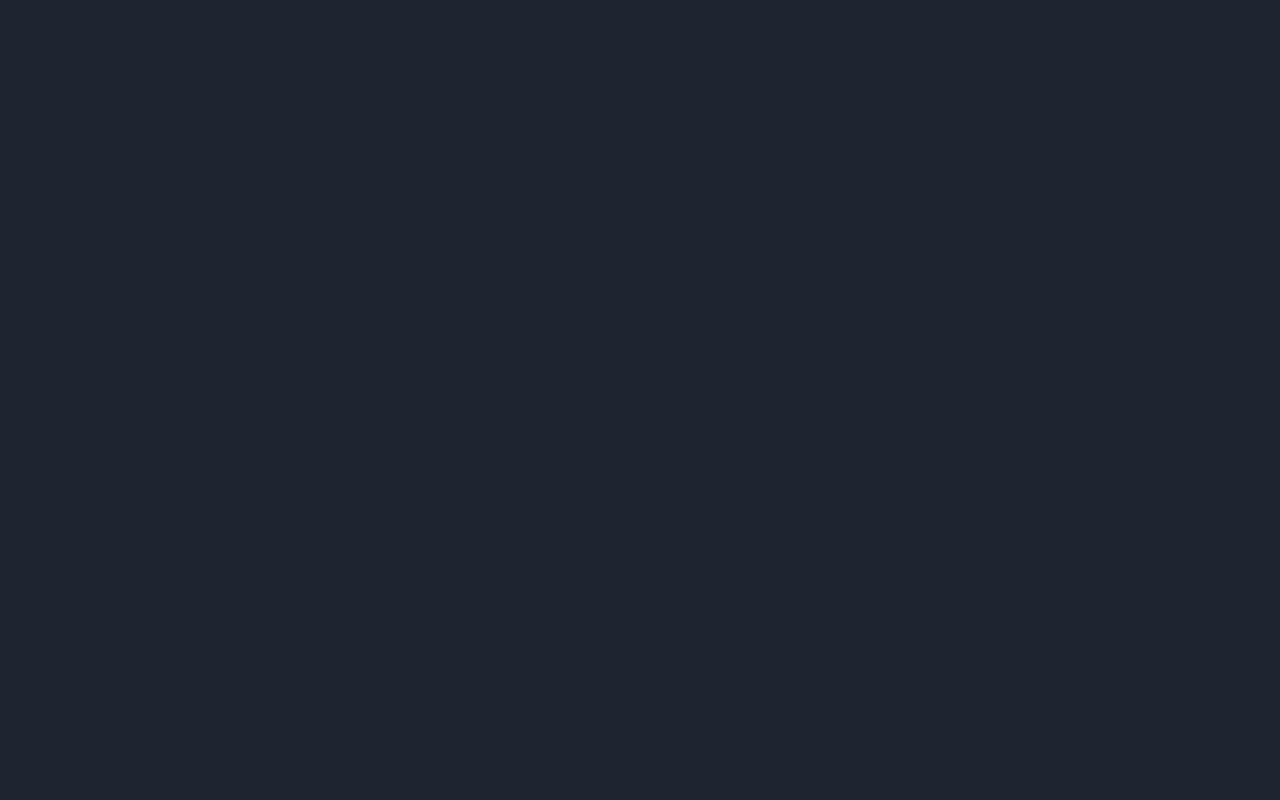
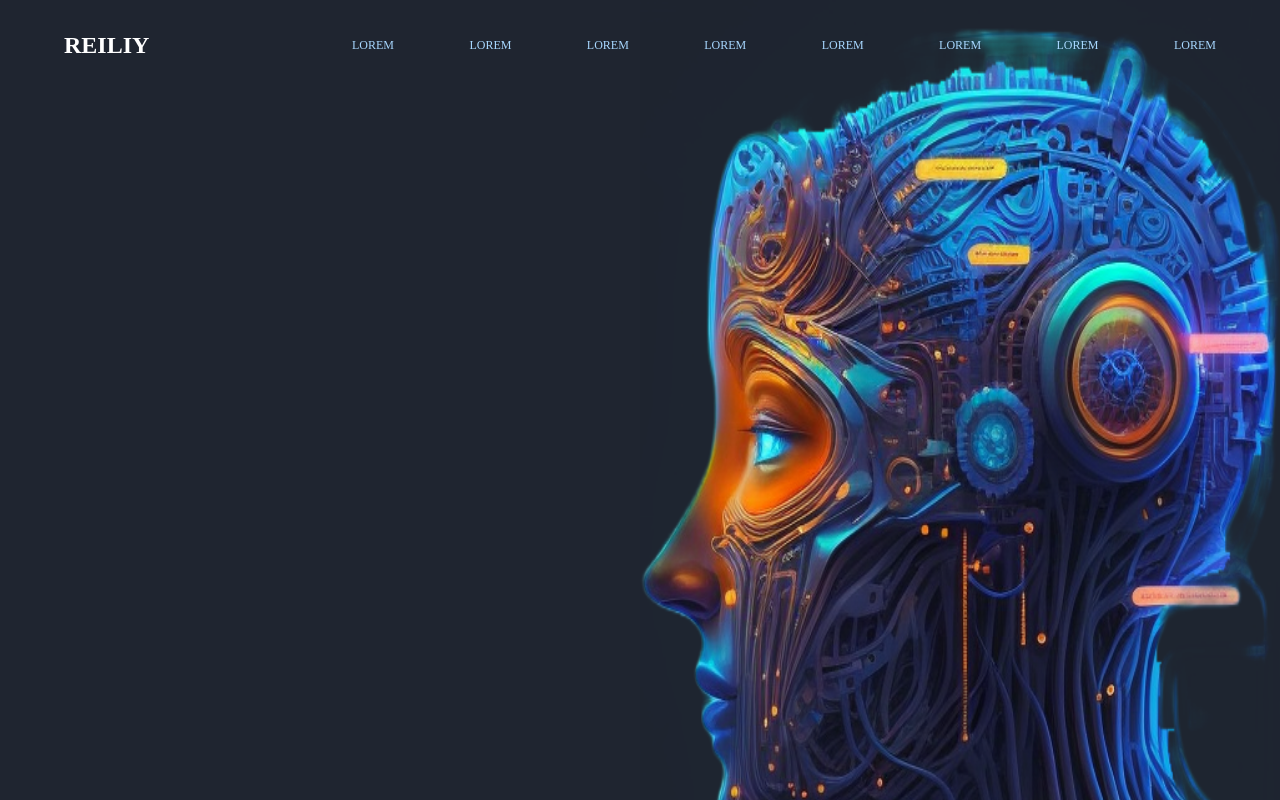
Before and after one commit to lakshayyadav-dev/upwork_client_project_1, a Next.js app: page / in a window 1280 px wide. Shown: the top 800 px of the page. Built offline with nearby package versions, Linux system fonts and the light colour scheme.

Commit message:
created the navbar.

```diff
--- a/components/Navbar.jsx
+++ b/components/Navbar.jsx
@@ -1,9 +1,22 @@
 import React from "react";
+import styles from "../styles/Navbar.module.css";
 
 const Navbar = () => {
 	return (
-		<div>
-			<div></div>
+		<div className={styles.navbarContainer}>
+			<nav className={styles.navbar}>
+                <h1 className={styles.navbarHeading}>REILIY</h1>
+                <div className={styles.navbarLinks}>
+                    <a href="#">lorem</a>
+                    <a href="#">lorem</a>
+                    <a href="#">lorem</a>
+                    <a href="#">lorem</a>
+                    <a href="#">lorem</a>
+                    <a href="#">lorem</a>
+                    <a href="#">lorem</a>
+                    <a href="#">lorem</a>
+                </div>
+            </nav>
 		</div>
 	);
 };
--- a/pages/index.jsx
+++ b/pages/index.jsx
@@ -1,6 +1,8 @@
 import Head from "next/head";
 import styles from "@/styles/Home.module.css";
 import Navbar from "@/components/Navbar";
+import Image from "next/image";
+import robot from "../static/images/robot.png";
 
 export default function Home() {
 	return (
@@ -11,7 +13,10 @@ export default function Home() {
 				<meta name="viewport" content="width=device-width, initial-scale=1" />
 			</Head>
 
+			<Image src={robot} alt="robot" className={styles.robotImage}/>
+
 			<Navbar />
+
 		</>
 	);
 }
--- a/styles/Home.module.css
+++ b/styles/Home.module.css
@@ -0,0 +1,9 @@
+.robotImage {
+    position: absolute;
+    right: 0px;
+    top: 0;
+    width: 50%;
+    height: 150%;
+    aspect-ratio: 16 / 9;
+    z-index: -20;
+}
--- /dev/null
+++ b/styles/Navbar.module.css
@@ -0,0 +1,25 @@
+.navbarContainer {
+    width: 100%;
+    /* background-color: black; */
+    padding: 2rem 4rem;
+}
+
+.navbar {
+    display: flex;
+    justify-content: space-between;
+    align-items: center;
+}
+
+.navbarHeading {
+    flex: 0.25;
+}
+
+.navbarLinks {
+    display: flex;
+    justify-content: space-between;
+    flex: 0.75;
+    text-transform: uppercase;
+    font-size: 12px;
+    color: #7090bc;
+    filter: brightness(1.5);
+}
--- a/styles/globals.css
+++ b/styles/globals.css
@@ -2,6 +2,22 @@
 	--bg-color: #1F2530;
 }
 
+* {
+	margin: 0;
+	padding: 0;
+	box-sizing: border-box;
+}
+
 html {
+	scroll-behavior: smooth;
+}
+
+body {
 	background-color: var(--bg-color);
+	color: white;
 }
+
+a {
+	text-decoration: none;
+	color: inherit;
+}
```
Also changed, not shown: static/images/downscaled_client_upwork_design_reference.png (added), 1 other file (tests, documents, lock files or other folders).
